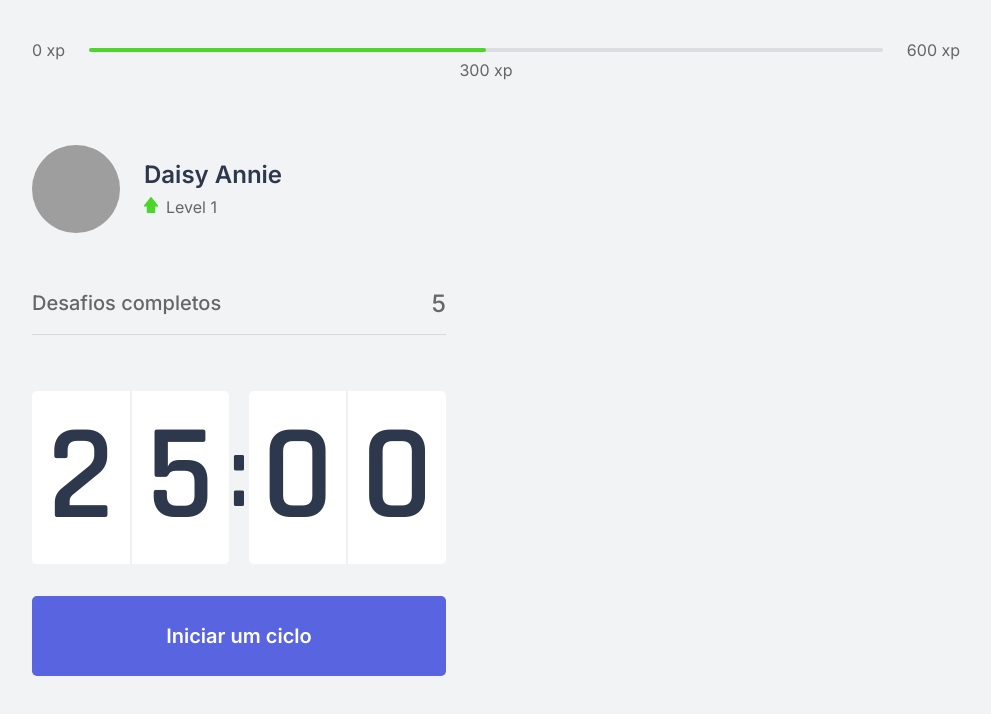
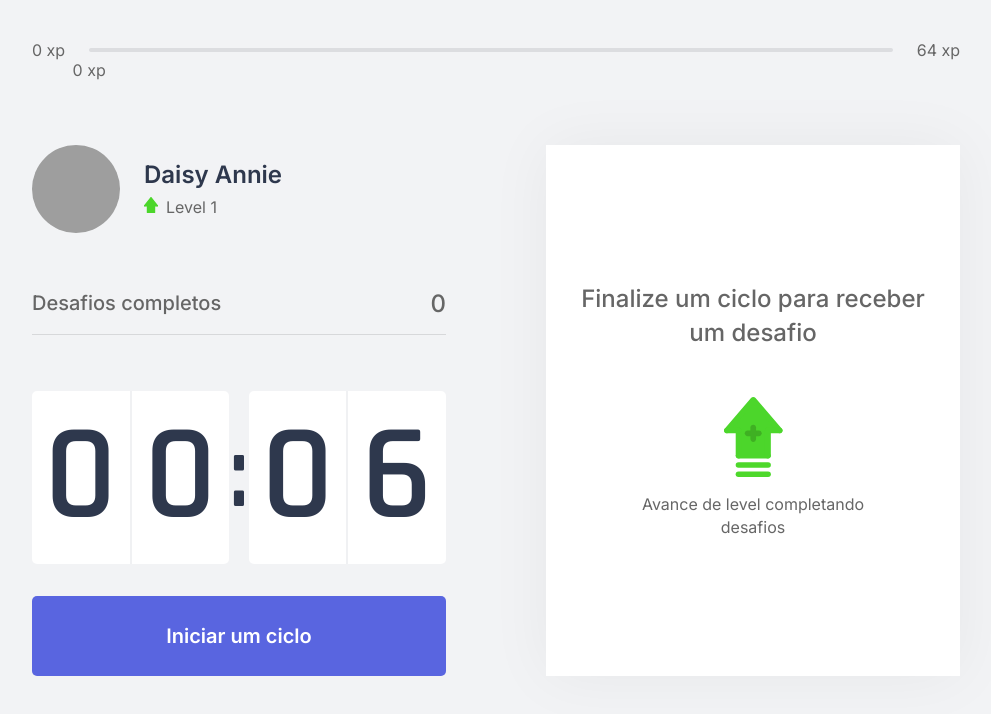
Before and after one commit to daisyannie/moveit, a Next.js app: page / in a window 1280 px wide. Shown: the top 714 px of the page, without its empty margins (144-1135 px from the left). Built offline with nearby package versions, Linux system fonts and the light colour scheme; grey boxes are pictures that could not be loaded.

Commit message:
Add context challenge

```diff
--- /dev/null
+++ b/challenges.json
@@ -0,0 +1,62 @@
+[
+  {
+    "type": "body",
+    "description": "Estique um de seus braços com a palma da mão virada para frente e puxe os dedos para cima por 10 segundos por mão.",
+    "amount": 80
+  },
+  {
+    "type": "body",
+    "description": "Estique seu braço contra o peito e puxe-o utilizando o outro braço por 10 segundos por braço.",
+    "amount": 60
+  },
+  {
+    "type": "body",
+    "description": "Puxe seu pescoço com a ajuda da mão para a direita e para a esquerda, permanecendo na posição por alguns segundos.",
+    "amount": 70
+  },
+  {
+    "type": "body",
+    "description": "Com as duas mãos na parte de trás da cabeça, leve-a para baixo, alongando a parte de trás da região.",
+    "amount": 60
+  },
+  {
+    "type": "body",
+    "description": "Cruze as pernas e desça com as mãos esticadas em direção ao chão. Repita o movimento com a outra perna na frente.",
+    "amount": 100
+  },
+  {
+    "type": "body",
+    "description": "Sentado, abra as pernas e tente encostar as palmas das mãos no chão, repita 3 vezes por 5 segundos.",
+    "amount": 80
+  },
+  {
+    "type": "body",
+    "description": "Puxe o joelho de encontro ao peito e segure, troque de perna após 10 segundos.",
+    "amount": 50
+  },
+  {
+    "type": "body",
+    "description": "Sentado, cruze uma perna e incline seu tronco à frente, troque de perna após 10 segundos.",
+    "amount": 80
+  },
+  {
+    "type": "eye",
+    "description": "Sentado, feche os olhos e cubra-os com as palmas da mão durante 2 minutos, depois abra normalmente.",
+    "amount": 90
+  },
+  {
+    "type": "eye",
+    "description": "Em algum ambiente aberto, olhe o mais longe que puder em quatro direções por 3s, mexa apenas os olhos. Repita 3 vezes.",
+    "amount": 140
+  },
+  {
+    "type": "eye",
+    "description": "Usando os polegares, massage a área abaixo das sobrancelhas em movimentos circulares por 15 segundos.",
+    "amount": 70
+  },
+  {
+    "type": "body",
+    "description": "Em pé, gire a cintura o máximo que puder para a esquerda, segure por cinco segundos. Repita para a direita.",
+    "amount": 90
+  }
+]
--- /dev/null
+++ b/src/components/ChallengeBox.tsx
@@ -0,0 +1,47 @@
+import { useContext } from 'react'
+import { ChallengesContext } from '../contexts/ChallengesContext'
+import styles from '../styles/components/ChallengeBox.module.css'
+
+export function ChallengeBox() {
+  const { activeChallenge, resetChallenge } = useContext(ChallengesContext)
+
+  return (
+    <div className={styles.challengeBoxContainer}>
+      { activeChallenge ? (
+        <div className={styles.challengeActive}>
+          <header>Ganhe {activeChallenge.amount} xp</header>
+
+          <main>
+            <img src={`icons/${activeChallenge.type}.svg`} alt=""/>
+            <strong>Novo desafio</strong>
+            <p>{activeChallenge.description}</p>
+          </main>
+
+          <footer>
+            <button
+              onClick={resetChallenge}
+              type="button"
+              className={styles.challengeFailedButton}
+            >
+              Falhei
+            </button>
+            <button
+              type="button"
+              className={styles.challengeSucceededButton}
+            >
+              Completei
+            </button>
+          </footer>
+        </div>
+      ) : (
+        <div className={styles.challengeNotActive}>
+        <strong>Finalize um ciclo para receber um desafio</strong>
+        <p>
+          <img src="icons/level-up.svg" alt="Level Up"/>
+          Avance de level completando desafios
+        </p>
+      </div>
+      ) }
+    </div>
+  )
+}
--- a/src/components/CompletedChallenges.tsx
+++ b/src/components/CompletedChallenges.tsx
@@ -1,10 +1,14 @@
+import { useContext } from 'react'
+import { ChallengesContext } from '../contexts/ChallengesContext'
 import styles from '../styles/components/CompletedChallenges.module.css'
 
 export function CompletedChallenges() {
+  const { challengesCompleted } = useContext(ChallengesContext)
+
   return (
     <div className={styles.completedChallengesContainer}>
       <span>Desafios completos</span>
-      <span>5</span>
+      <span>{challengesCompleted}</span>
     </div>
   )
 }
--- a/src/components/Countdown.tsx
+++ b/src/components/Countdown.tsx
@@ -1,9 +1,15 @@
-import { useState, useEffect } from 'react'
+import { useState, useEffect, useContext } from 'react'
+import { ChallengesContext } from '../contexts/ChallengesContext'
 import styles from '../styles/components/Countdown.module.css'
 
+let countdownTimeout: NodeJS.Timeout
+
 export function Countdown() {
-  const [time, setTime] = useState(25 * 60)
-  const [active, setActive] = useState(false)
+  const { startNewChallenge } = useContext(ChallengesContext)
+
+  const [time, setTime] = useState(0.1 * 60)
+  const [isActive, setIsActive] = useState(false)
+  const [hasFinished, setHasFinished] = useState(false)
 
   const minutes = Math.floor(time / 60)
   const seconds = time % 60
@@ -12,16 +18,26 @@
   const [secondLeft, secondRight] = String(seconds).padStart(2, '0').split('')
 
   function startCountDown() {
-    setActive(true)
+    setIsActive(true)
+  }
+
+  function resetCountDown() {
+    clearTimeout(countdownTimeout)
+    setIsActive(false)
+    setTime(0.1*60)
   }
 
   useEffect(() => {
-    if (active && time > 0) {
-      setTimeout(() => {
+    if (isActive && time > 0) {
+      countdownTimeout = setTimeout(() => {
         setTime(time - 1)
       }, 1000)
+    } else if (isActive && time ===0) {
+      setHasFinished(true)
+      setIsActive(false)
+      startNewChallenge()
     }
-  }, [active, time])
+  }, [isActive, time])
 
   return (
     <div>
@@ -37,6 +53,24 @@
         </div>
       </div>
 
+      { hasFinished ? (
+        <button
+          disabled
+          className={styles.countdownButton}
+        >
+          Ciclo encerrado
+        </button>
+      ) : (
+        <>
+          { isActive ? (
+            <button
+              type="button"
+              className={`${styles.countdownButton} ${styles.countdownButtonActive}`}
+              onClick={resetCountDown}
+            >
+              Abandonar ciclo
+            </button>
+          ) : (
             <button
               type="button"
               className={styles.countdownButton}
@@ -44,6 +78,11 @@
             >
               Iniciar um ciclo
           </button>
+          )}
+        </>
+      ) }
+
+
     </div>
   )
 }
--- a/src/components/ExperienceBar.tsx
+++ b/src/components/ExperienceBar.tsx
@@ -1,17 +1,23 @@
+import { useContext } from 'react'
+import { ChallengesContext } from '../contexts/ChallengesContext'
 import styles from '../styles/components/ExperienceBar.module.css'
 
 export function ExperienceBar() {
+  const { currentExperience, experienceToNextLevel } = useContext(ChallengesContext)
+
+  const percentToNextLevel = Math.round(currentExperience * 100) / experienceToNextLevel
+
   return (
     <header className={styles.experienceBar}>
       <span>0 xp</span>
       <div>
-                <div style={{ width: '50%' }}/>
+        <div style={{ width: `${percentToNextLevel}%` }}/>
 
-                <span className={styles.currentExperience} style={{ left: '50%' }}>
-                    300 xp
+        <span className={styles.currentExperience} style={{ left: `${percentToNextLevel}%` }}>
+          {currentExperience} xp
         </span>
       </div>
-            <span>600 xp</span>
+      <span>{experienceToNextLevel} xp</span>
     </header>
   )
 }
--- /dev/null
+++ b/src/contexts/ChallengesContext.tsx
@@ -0,0 +1,66 @@
+import { createContext, ReactNode, useState } from 'react'
+import challenges from '../../challenges.json'
+
+interface Challenge {
+  type: 'body' | 'eye'
+  description: string
+  amount: number
+}
+
+interface ChallengesContextData {
+  level: number
+  currentExperience: number
+  experienceToNextLevel: number
+  challengesCompleted: number
+  activeChallenge: Challenge
+  levelUp: () => void
+  startNewChallenge: () => void
+  resetChallenge: () => void
+}
+
+export const ChallengesContext = createContext({} as ChallengesContextData)
+
+interface ChallengesProviderProps {
+  children: ReactNode
+}
+
+export function ChallengesProvider({ children }: ChallengesProviderProps) {
+  const [level, setLevel] = useState(1)
+  const [currentExperience, setCurrentExperience] = useState(0)
+  const [challengesCompleted, setChallengesCompleted] = useState(0)
+
+  const [activeChallenge, setActiveChallenge] = useState(null)
+
+  const experienceToNextLevel = Math.pow((level + 1) * 4, 2)
+
+  function levelUp() {
+    setLevel(level + 1)
+  }
+
+  function startNewChallenge() {
+    const randomChallengeIndex = Math.floor(Math.random() * challenges.length)
+    const challenge = challenges[randomChallengeIndex]
+
+    setActiveChallenge(challenge)
+  }
+
+  function resetChallenge() {
+    setActiveChallenge(null)
+  }
+
+  return (
+    <ChallengesContext.Provider
+      value={{
+        level,
+        currentExperience,
+        experienceToNextLevel,
+        challengesCompleted,
+        activeChallenge,
+        levelUp,
+        startNewChallenge,
+        resetChallenge
+      }}>
+      {children}
+    </ChallengesContext.Provider>
+  )
+}
--- a/src/pages/_app.jsx
+++ b/src/pages/_app.jsx
@@ -1,7 +1,13 @@
 import '../styles/global.css'
 
+import { ChallengesProvider } from '../contexts/ChallengesContext'
+
 function MyApp({ Component, pageProps }) {
-  return <Component {...pageProps} />
+  return (
+    <ChallengesProvider>
+      <Component {...pageProps} />
+    </ChallengesProvider>
+  )
 }
 
 export default MyApp
--- a/src/pages/index.tsx
+++ b/src/pages/index.tsx
@@ -1,9 +1,10 @@
+import Head from 'next/head'
+
 import { CompletedChallenges } from "../components/CompletedChallenges"
 import { Countdown } from "../components/Countdown"
 import { ExperienceBar } from "../components/ExperienceBar"
 import { Profile } from "../components/Profile"
-
-import Head from 'next/head'
+import { ChallengeBox } from "../components/ChallengeBox"
 
 import styles from '../styles/pages/Home.module.css'
 
@@ -22,7 +23,7 @@
           <Countdown />
         </div>
         <div>
-
+          <ChallengeBox />
         </div>
       </section>
     </div>
--- /dev/null
+++ b/src/styles/components/ChallengeBox.module.css
@@ -0,0 +1,110 @@
+.challengeBoxContainer {
+  height: 100%;
+
+  background: var(--white);
+  border: 5px;
+  box-shadow: 0 0 60px rgba(0,0,0,0.05);
+  padding: 1.5rem 2rem;
+
+  display: flex;
+  flex-direction: column;
+  align-items: center;
+  justify-content: center;
+
+  text-align: center;
+}
+
+.challengeNotActive {
+  display: flex;
+  flex-direction: column;
+  align-items: center;
+}
+
+.challengeNotActive strong {
+  font-size: 1.5rem;
+  font-weight: 500;
+  line-height: 1.4;
+}
+
+.challengeNotActive p {
+  display: flex;
+  flex-direction: column;
+  align-items: center;
+  line-height: 1.4;
+  max-width: 70%;
+  margin-top: 3rem;
+}
+
+.challengeNotActive p img {
+  margin-bottom: 1rem;
+}
+
+.challengeActive {
+  height: 100%;
+
+  display: flex;
+  flex-direction: column;
+}
+
+.challengeActive header {
+  color: var(--blue);
+  font-weight: 600;
+  font-size: 1.25rem;
+  padding: 00 2rem 1.5rem;
+  border-bottom: 1px solid var(--grey-line);
+}
+
+.challengeActive main {
+  flex: 1;
+  display: flex;
+  flex-direction: column;
+  align-items: center;
+  justify-content: center;
+}
+
+.challengeActive main strong {
+  font-size: 2rem;
+  font-weight: 600;
+  color: var(--title);
+  margin: 1.5rem 0 1rem;
+}
+
+.challengeActive main p {
+  line-height: 1.5;
+}
+
+.challengeActive footer {
+  display: grid;
+  grid-template-columns: 1fr 1fr;
+  gap: 1rem
+}
+
+.challengeActive footer button {
+  height: 3rem;
+
+  display: flex;
+  align-items: center;
+  justify-content: center;
+
+  border: 0;
+  border-radius: 5px;
+
+  color: var(--white);
+
+  font-size: 1rem;
+  font-weight: 600;
+
+  transition: filter 0.2s;
+}
+
+.challengeActive footer button.challengeFailedButton {
+  background: var(--red);
+}
+
+.challengeActive footer button.challengeSucceededButton {
+  background: var(--green);
+}
+
+.challengeActive footer button:hover {
+  filter: brightness(0.9);
+}
--- a/src/styles/components/Countdown.module.css
+++ b/src/styles/components/Countdown.module.css
@@ -59,6 +59,22 @@
   transition: background-color 0.2s;
 }
 
-.countdownButton:hover {
+.countdownButton:not(:disabled):hover {
   background: var(--blue-dark);
 }
+
+.countdownButtonActive {
+  background: var(--white);
+  color: var(--title)
+}
+
+.countdownButtonActive:not(:disabled):hover {
+  background: var(--red);
+  color: var(--white)
+}
+
+.countdownButton:disabled {
+  background: var(--white);
+  color: var(--text);
+  cursor: not-allowed;
+}
```
Lines whose indentation alone changed are shown as unchanged.
